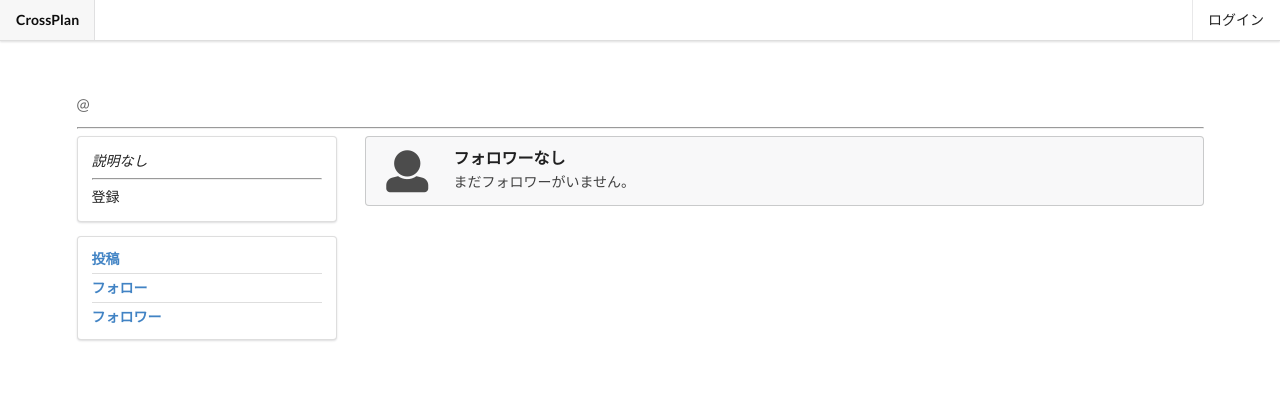
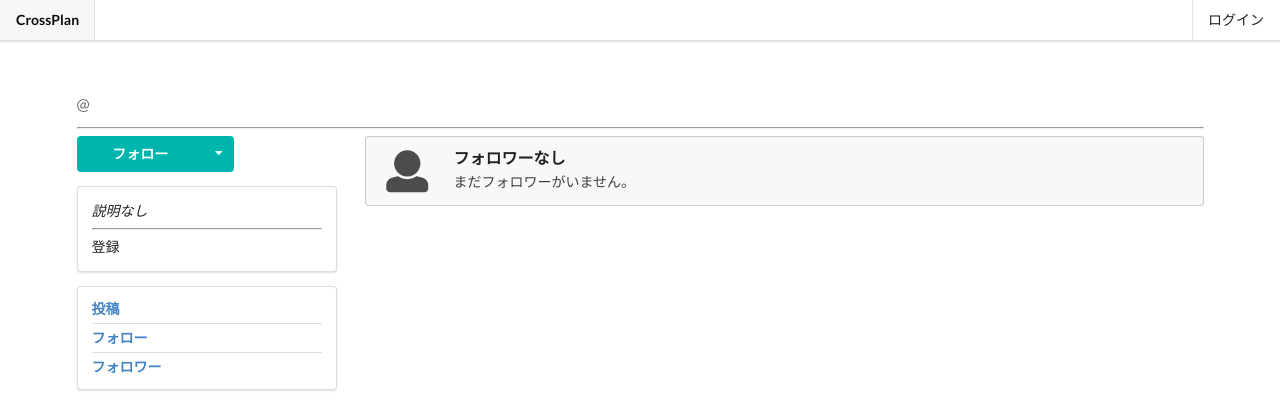
Before and after one commit to YuzuRyo61/CrossPlan, a Django app: template Web/template/profile_follower.html in a window 1280 px wide. Shown: the top 420 px of the page. Run offline with Django 3.2, Linux system fonts and the light colour scheme; the template is opened without the code that fills it, so the values that code supplies are empty; parts of the project's set-up code (start-up, migrations or seed data) failed here and were passed over; some libraries are stand-ins or nearby versions.

Commit message:
Appear follow etc button

```diff
--- a/Web/template/__profile_head.html
+++ b/Web/template/__profile_head.html
@@ -15,6 +15,20 @@
             <div class="header">このユーザーは連合ユーザーです。</div>
             <p>このユーザーは連合ユーザーであり、最新のプロフィールでない可能性があります。</p>
             <a href="{{ targetUser.Url }}">連合先のユーザーのプロフィールを見る</a>
+        </div>
+        {% endif %}
+        {% if targetUser == user %}
+        <a class="ui button fluid" href="{% url 'Settings_Profile' %}">プロフィールを編集</a>
+        {% else %}
+        <div class="ui teal buttons">
+            <div class="ui button fluid">フォロー</div>
+            <div class="ui floating dropdown icon button">
+                <i class="dropdown icon"></i>
+                <div class="menu">
+                    <div class="item"><i class="mute icon"></i> ミュート</div>
+                    <div class="item"><i class="ban icon"></i> ブロック</div>
+                </div>
+            </div>
         </div>
         {% endif %}
         <div class="ui segment">
```
